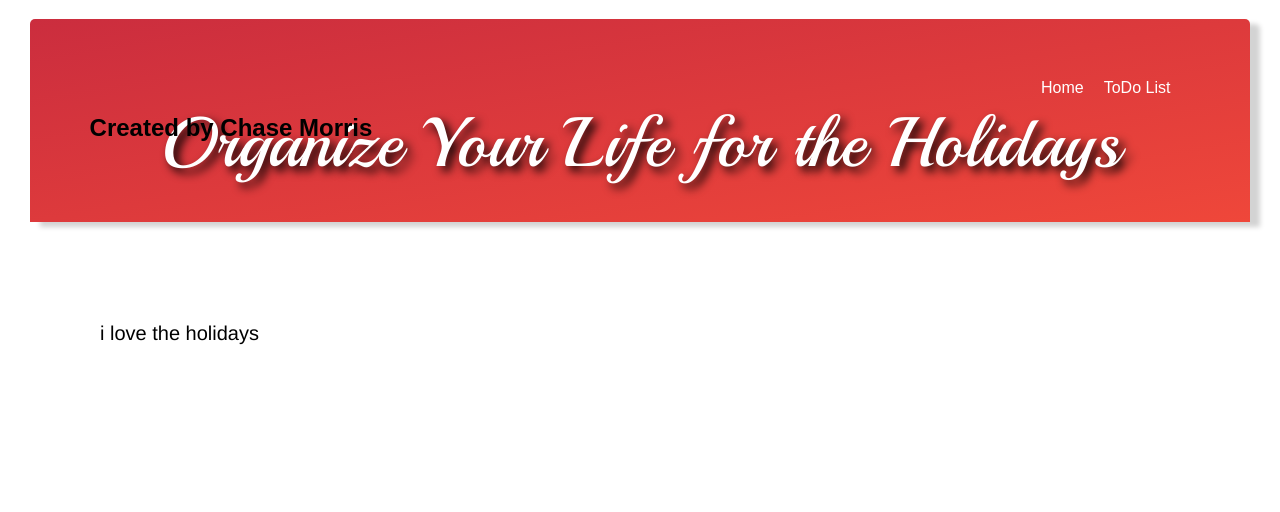
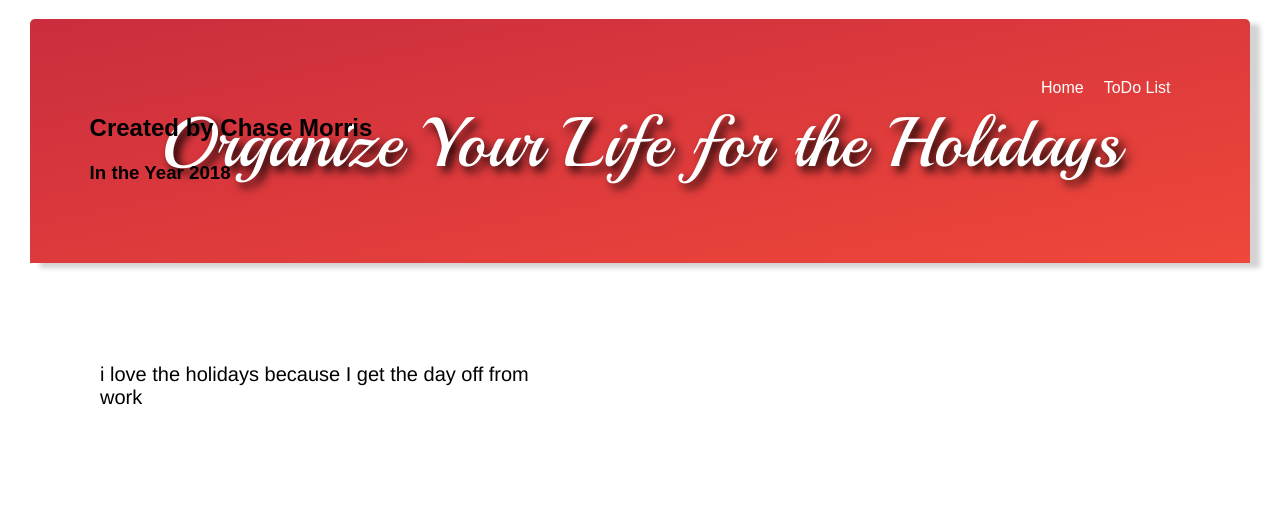
Before and after one commit to camorris/holidaylist, a plain HTML site: page home/index.html in a window 1280 px wide. Drawn offline with nearby package versions, Linux system fonts and the light colour scheme.

Commit message:
Add -created a more descriptive title

```diff
--- a/home/index.html
+++ b/home/index.html
@@ -21,10 +21,11 @@
 		</div>
 			<h1>Organize Your Life for the Holidays</h1>
 			<h2> Created by Chase Morris</h2>
+			<h3>In the Year 2018</h3>
 	</div>
 	<div class="column">
 		<p>
-			i love the holidays
+			i love the holidays because I get the day off from work
 		</p>
 	</div>
 	<div class="column">
```
